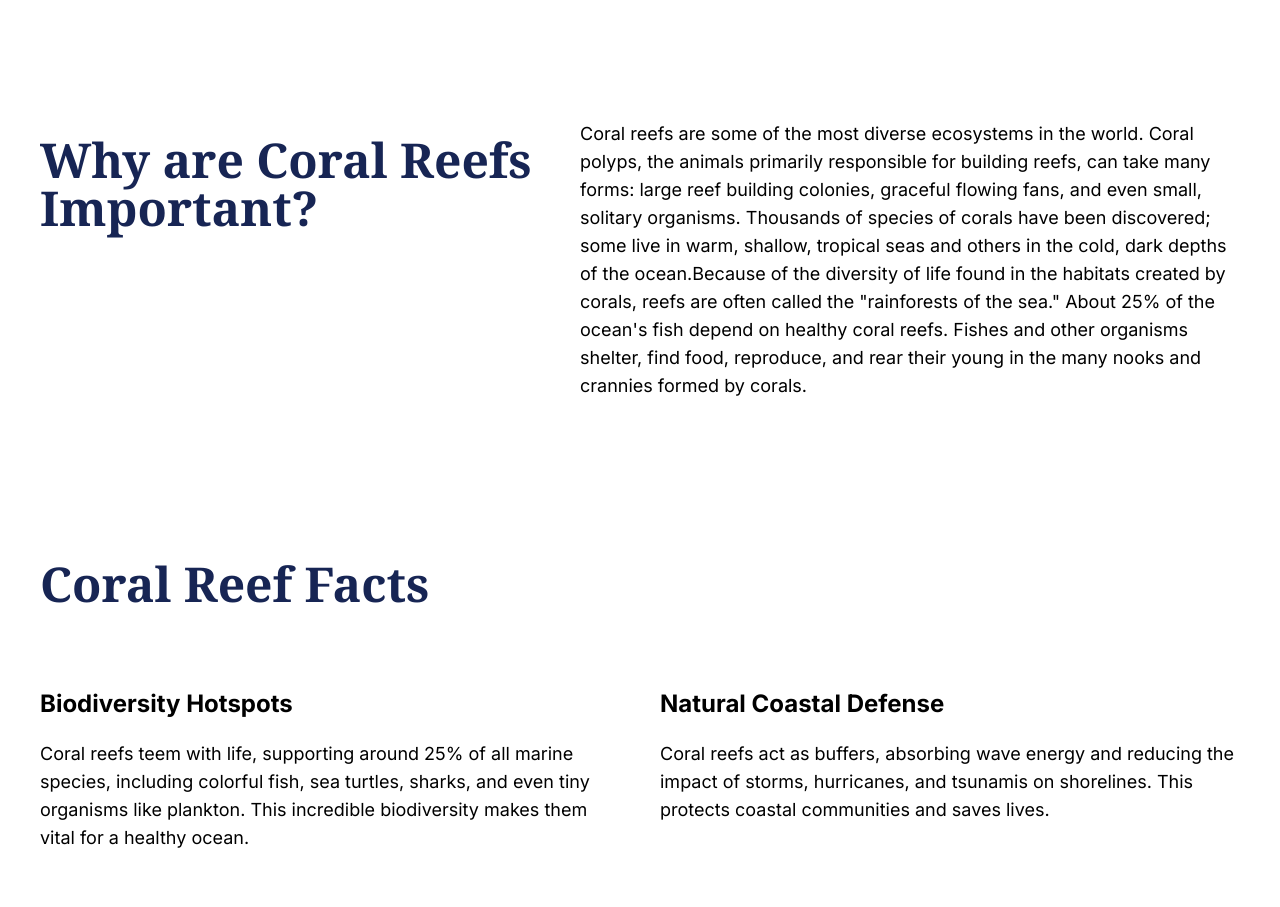
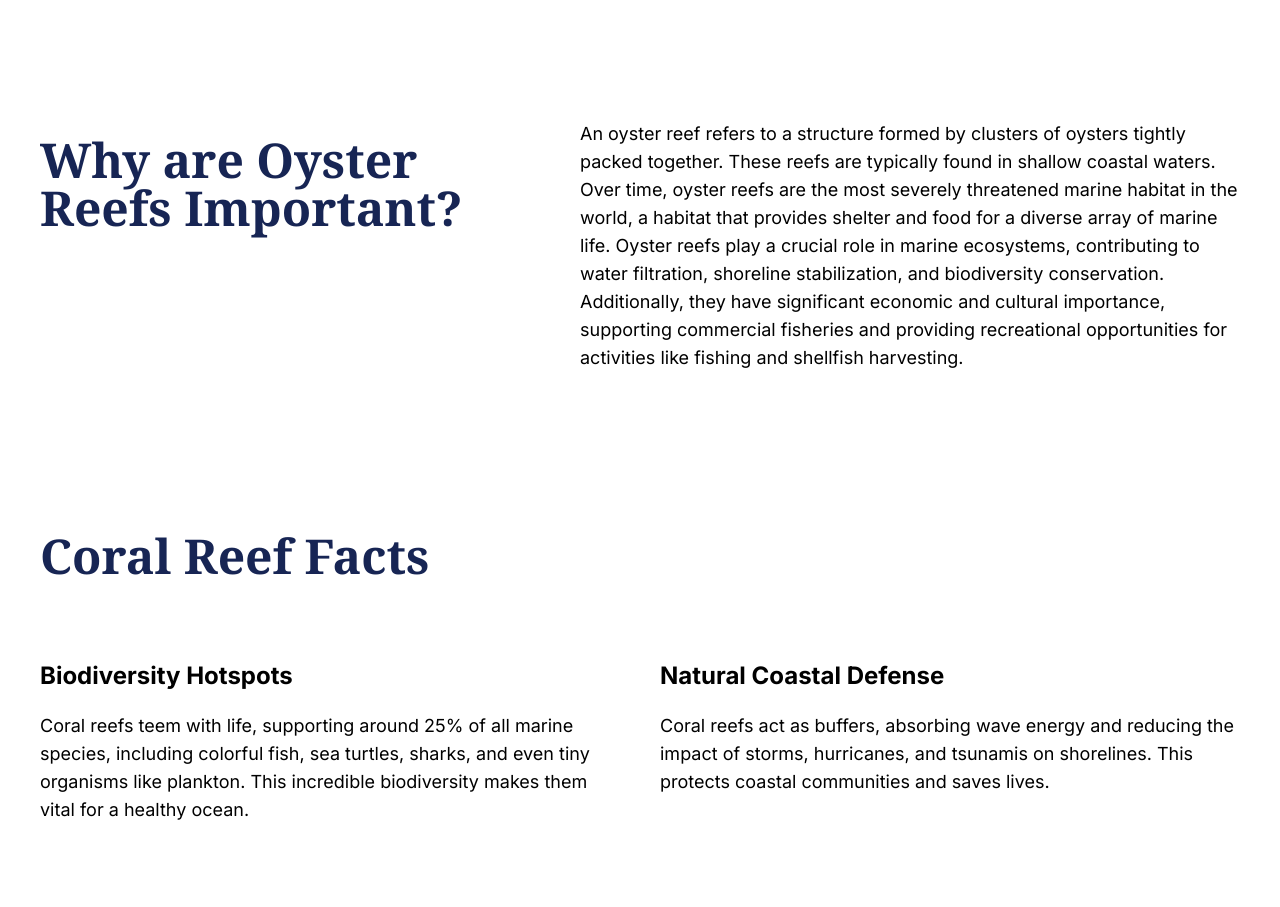
Before and after one commit to simon-zerisenay/OysterReef, a Next.js app: page / in a window 1280 px wide. Shown: the part 800-1707 px from the top of the page. Built offline with nearby package versions, Linux system fonts and the light colour scheme.

Commit message:
oyster reef importance

```diff
--- a/constants/index.ts
+++ b/constants/index.ts
@@ -54,18 +54,8 @@ export const ARCREEF_FACTS = [
 ];
 
 export const IMPORTANCE_CORAL_REEFS = {
-  title: 'Why are Coral Reefs Important?',
-  description: `Coral reefs are some of the most diverse ecosystems in the world.
-            Coral polyps, the animals primarily responsible for building reefs,
-            can take many forms: large reef building colonies, graceful flowing
-            fans, and even small, solitary organisms. Thousands of species of
-            corals have been discovered; some live in warm, shallow, tropical
-            seas and others in the cold, dark depths of the ocean.Because of the
-            diversity of life found in the habitats created by corals, reefs are
-            often called the "rainforests of the sea." About 25% of the ocean's
-            fish depend on healthy coral reefs. Fishes and other organisms
-            shelter, find food, reproduce, and rear their young in the many
-            nooks and crannies formed by corals.`,
+  title: 'Why are Oyster Reefs Important?',
+  description: `An oyster reef refers to a structure formed by clusters of oysters tightly packed together. These reefs are typically found in shallow coastal waters. Over time, oyster reefs are the most severely threatened marine habitat in the world, a habitat that provides shelter and food for a diverse array of marine life. Oyster reefs play a crucial role in marine ecosystems, contributing to water filtration, shoreline stabilization, and biodiversity conservation. Additionally, they have significant economic and cultural importance, supporting commercial fisheries and providing recreational opportunities for activities like fishing and shellfish harvesting.`,
 };
 
 export const PARTNERS_LOGOS = [
```
